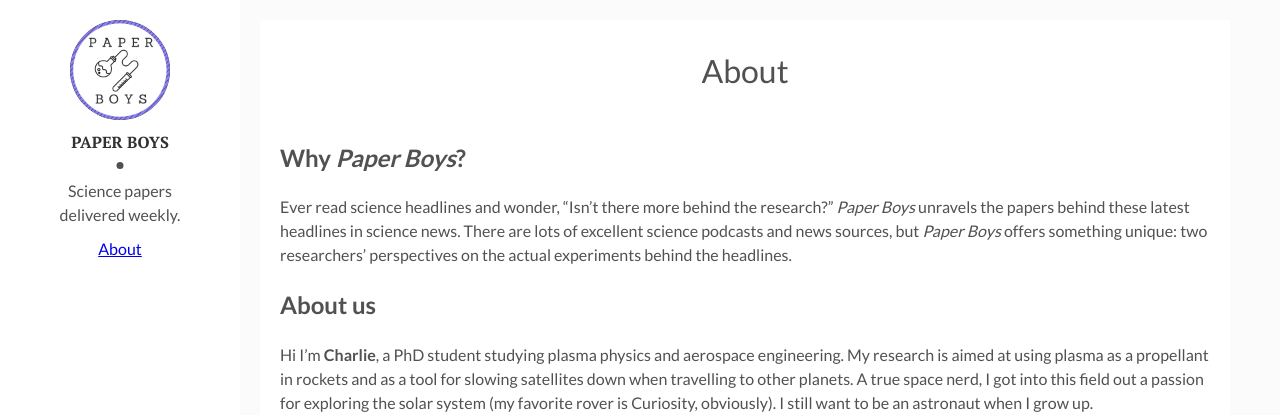
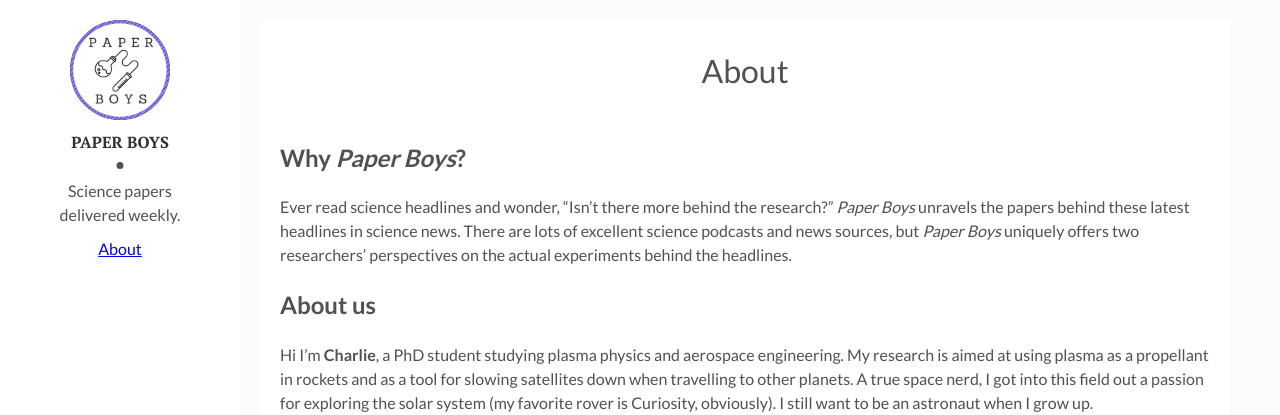
Before and after one commit to paperboyspodcast/paperboyspodcast.github.io, a Jekyll site: the page built from about.md, in a window 1280 px wide. Shown: the top 415 px of the page. Built offline with Jekyll 4.4.1, drawn with Linux system fonts in a browser that asks for light colours; comment, search, counter and statistics services are not loaded.

Commit message:
Update about.md

```diff
--- a/about.md
+++ b/about.md
@@ -5,8 +5,7 @@ permalink: /about/
 ---
 
 ## Why *Paper Boys*?
-Ever read science headlines and wonder, "Isn't there more behind the research?"  *Paper Boys* unravels the papers behind these latest headlines in science news. There are lots of excellent science podcasts and news sources, but *Paper Boys* offers something
-unique: two researchers' perspectives on the actual experiments behind the headlines.
+Ever read science headlines and wonder, "Isn't there more behind the research?"  *Paper Boys* unravels the papers behind these latest headlines in science news. There are lots of excellent science podcasts and news sources, but *Paper Boys* uniquely offers two researchers' perspectives on the actual experiments behind the headlines.
 
 ## About us
 
```
